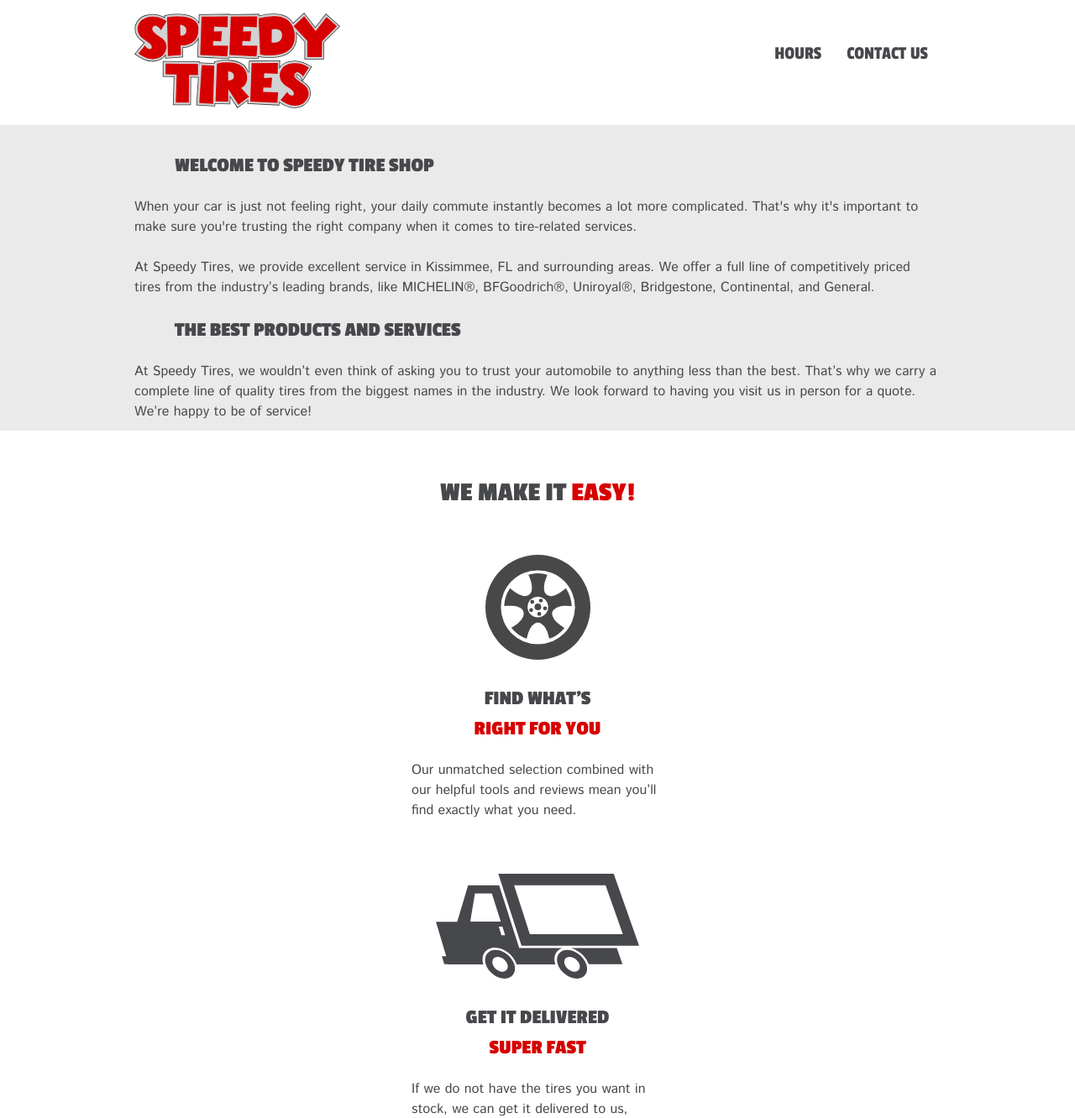
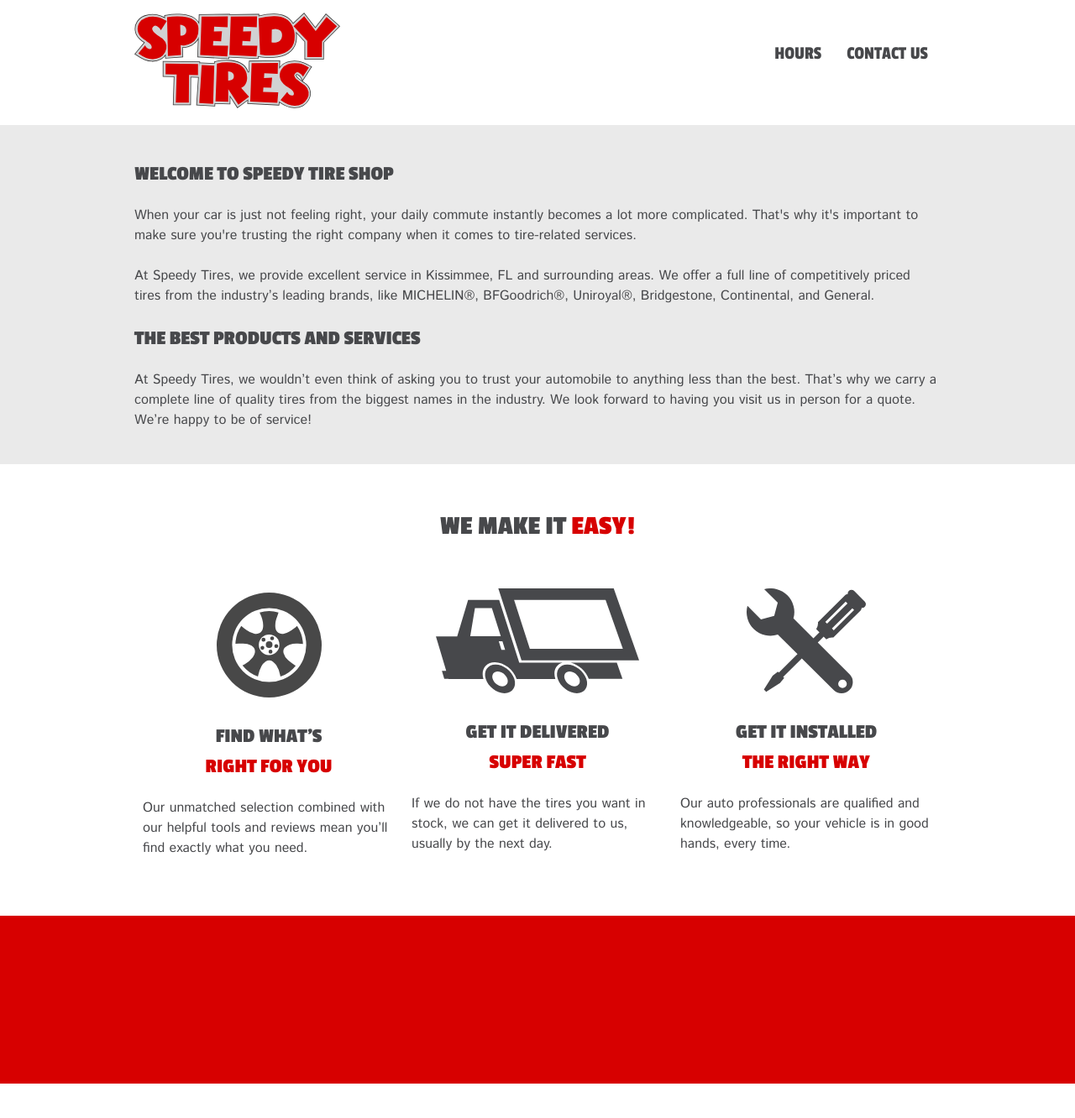
Before and after one commit to lgrizo/Speedy-Tires-Website, a PHP site: page / in a window 1280 px wide. Shown: the top 1332 px of the page at 84% size. Run offline with PHP 8.4, Linux system fonts and the light colour scheme.

Commit message:
paragraph updates

```diff
--- a/index.html
+++ b/index.html
@@ -26,14 +26,17 @@
 
   <div class="intro">
     <div class="wrapper">
+
       <h2>WELCOME TO SPEEDY TIRE SHOP</h2>
-      <p>When your car is just not feeling right, your daily commute instantly becomes a lot more complicated. That's why it's important to make sure you're trusting the right company when it comes to tire-related services. <br /> <br />At Speedy Tires, we provide excellent service in Kissimmee, FL and surrounding areas. We offer a full line of competitively priced tires from the industry’s leading brands, like MICHELIN®, BFGoodrich®, Uniroyal®, Bridgestone, Continental, and General.
+      <p>When your car is just not feeling right, your daily commute instantly becomes a lot more complicated. That's why it's important to make sure you're trusting the right company when it comes to tire-related services. <br /> <br />At Speedy Tires,
+        we provide excellent service in Kissimmee, FL and surrounding areas. We offer a full line of competitively priced tires from the industry’s leading brands, like MICHELIN®, BFGoodrich®, Uniroyal®, Bridgestone, Continental, and General.
       </p>
 
       <h2>THE BEST PRODUCTS AND SERVICES</h2>
       <p>At Speedy Tires, we wouldn’t even think of asking you to trust your automobile to anything less than the best. That’s why we carry a complete line of quality tires from the biggest names in the industry. We look forward to having you visit us in
         person for a quote. We’re happy to be of service!
       </p>
+
     </div>
   </div>
 
@@ -42,12 +45,13 @@
 
 
   <div class="wrapper">
+    <div class="columns">
+
       <div class="leftColumn">
         <img src="images/tire.svg" alt="Tire Picture" class="clipart">
         <h2 class="findWhats">FIND WHAT'S<br>
     <span class="red">RIGHT FOR YOU</span></h2>
         <p>Our unmatched selection combined with our helpful tools and reviews mean you’ll find exactly what you need.</p>
-    </div>
       </div>
 
       <div class="wrapper">
@@ -69,7 +73,9 @@
           <p>Our auto professionals are qualified and knowledgeable, so your vehicle is in good hands, every time.</p>
         </div>
       </div>
-  <div class="clear"></div>
+    </div>
+  </div>
+
   <div class="banner">
 
   </div>
--- a/style.css
+++ b/style.css
@@ -54,7 +54,8 @@ ul {
 }
 
 .intro {
-  padding: 10px 0;
+  padding: 20px 0;
+  padding-bottom: 40px;
   background-color: #eaeaea;
 }
 
@@ -148,7 +149,8 @@ h1, h2 {
 }
 
 @media (min-width: 769px) {
-  .main-header, .navigation {
+  .main-header,
+  .navigation {
     display: flex;
   }
 
@@ -177,5 +179,13 @@ h1, h2 {
     width: 100%;
   }
 
+  .intro h2 {
+    width: auto;
+  }
+
+  .columns {
+    display: flex;
+  }
+
 
 }
```
Lines whose indentation alone changed are shown as unchanged.
